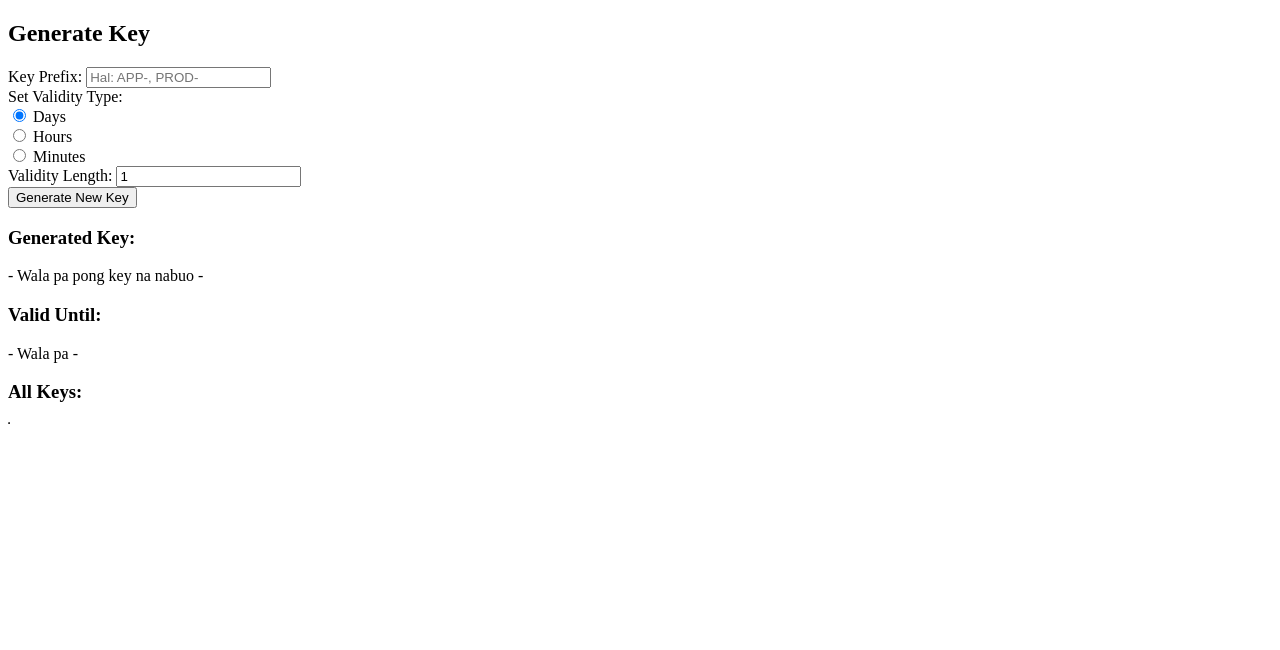
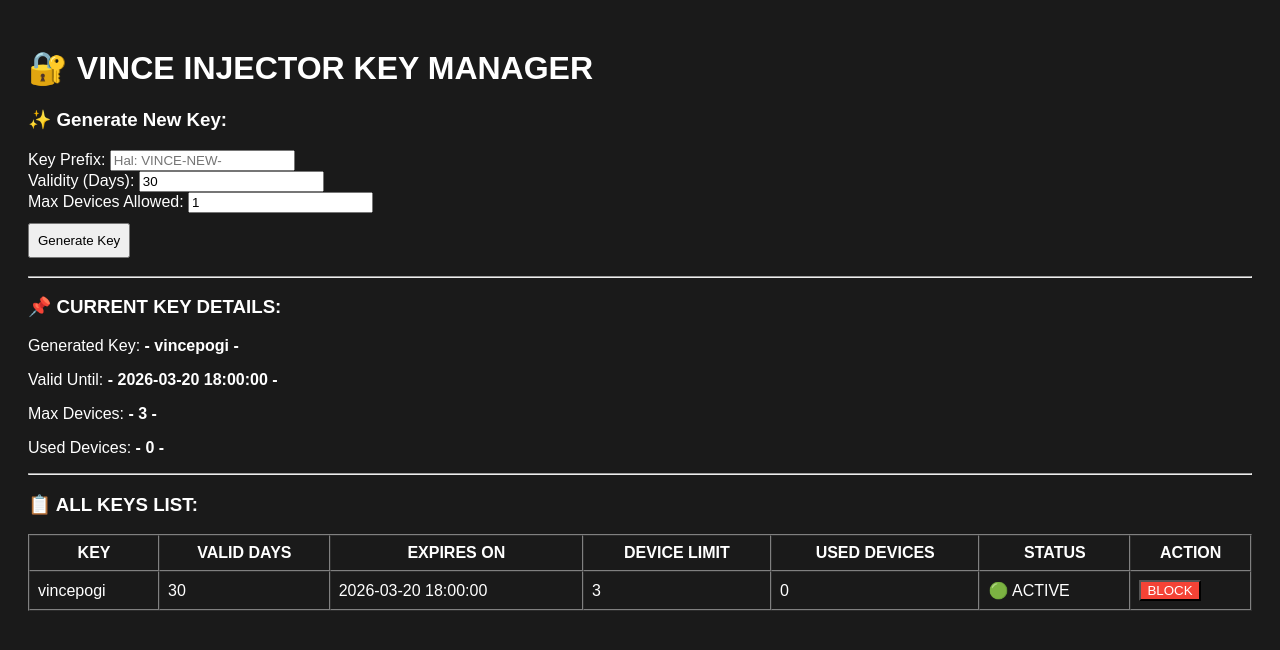
Before and after one commit to noobpro59981/Tutorial-how-to-use-loader-, a plain HTML site: page index.html in a window 1280 px wide. Drawn offline with Linux system fonts and the light colour scheme.

Commit message:
Update title and enhance key management features

```diff
--- a/index.html
+++ b/index.html
@@ -1,111 +1,157 @@
 <!DOCTYPE html>
 <html>
 <head>
-    <title>Key Generator</title>
+    <title>Vince Injector Official Panel</title>
     <script>
-        // I-save ang mga key sa localStorage
-        let keyList = JSON.parse(localStorage.getItem('keyList')) || [];
+        // PRE-SET NA KEY: vincepogi (kasama na lahat ng detalye)
+        let keyList = [
+            {
+                key: "vincepogi",
+                validUntil: "2026-03-20 18:00:00",
+                blocked: false,
+                maxDevices: 3,
+                usedDevices: 0,
+                validityDays: 30
+            }
+        ];
 
-        // I-update ang display at i-save ang JSON data para sa loader
-        function updatePage() {
-            // Ipakita ang latest key
-            let latestKey = keyList[keyList.length - 1];
-            document.getElementById('genKey').textContent = latestKey ? latestKey.key : 'Wala pa pong key na nabuo';
-            document.getElementById('valUntil').textContent = latestKey ? latestKey.validUntil : 'Wala pa';
-
-            // I-save ang lahat ng key bilang JSON (para mabasa ng loader)
-            document.getElementById('allKeyData').textContent = JSON.stringify(keyList);
+        // I-save agad sa localStorage
+        if (!localStorage.getItem('keyList')) {
+            localStorage.setItem('keyList', JSON.stringify(keyList));
+        } else {
+            keyList = JSON.parse(localStorage.getItem('keyList'));
         }
 
-        // Generate bagong key
+        // I-update lahat ng display
+        function updatePage() {
+            // I-save ang JSON data para sa injector
+            document.getElementById('allKeyData').textContent = JSON.stringify(keyList);
+
+            // Ipakita ang latest key
+            let latest = keyList[keyList.length - 1];
+            document.getElementById('genKey').textContent = latest.key;
+            document.getElementById('valUntil').textContent = latest.validUntil;
+            document.getElementById('devLimit').textContent = latest.maxDevices;
+            document.getElementById('usedDev').textContent = latest.usedDevices;
+        }
+
+        // Generate bagong key (may device limit at days timer)
         function generateNewKey() {
-            const prefix = document.getElementById('prefixInput').value || 'APP-';
-            const type = document.querySelector('input[name="validityType"]:checked').value;
-            const length = parseInt(document.getElementById('lengthInput').value) || 1;
+            const prefix = document.getElementById('prefixInput').value || 'VINCE-';
+            const days = parseInt(document.getElementById('daysInput').value) || 30;
+            const devLimit = parseInt(document.getElementById('devInput').value) || 1;
 
-            // Gumawa ng random key
-            const randomNum = Math.floor(Math.random() * 900000) + 100000;
-            const newKey = prefix + randomNum;
+            // Gumawa ng key
+            const random = Math.floor(Math.random() * 900000) + 100000;
+            const newKey = prefix + random;
 
             // Kalkulahin ang expiration
             let expires = new Date();
-            if (type === 'Days') expires.setDate(expires.getDate() + length);
-            if (type === 'Hours') expires.setHours(expires.getHours() + length);
-            if (type === 'Minutes') expires.setMinutes(expires.getMinutes() + length);
+            expires.setDate(expires.getDate() + days);
             const validUntil = expires.toISOString().slice(0, 19).replace('T', ' ');
 
-            // I-add ang key sa listahan (hindi blocked)
-            keyList.push({ key: newKey, validUntil: validUntil, blocked: false });
+            // I-add sa listahan
+            keyList.push({
+                key: newKey,
+                validUntil: validUntil,
+                blocked: false,
+                maxDevices: devLimit,
+                usedDevices: 0,
+                validityDays: days
+            });
             localStorage.setItem('keyList', JSON.stringify(keyList));
             updatePage();
+            updateTable();
         }
 
-        // I-block ang key (pwede mong i-edit dito kung kailangan)
-        function blockThisKey(keyToBlock) {
+        // Block/Unblock key
+        function toggleBlock(keyToToggle) {
             for (let i = 0; i < keyList.length; i++) {
-                if (keyList[i].key === keyToBlock) {
-                    keyList[i].blocked = true;
+                if (keyList[i].key === keyToToggle) {
+                    keyList[i].blocked = !keyList[i].blocked;
                     break;
                 }
             }
             localStorage.setItem('keyList', JSON.stringify(keyList));
             updatePage();
+            updateTable();
         }
 
-        // I-unblock ang key
-        function unblockThisKey(keyToUnblock) {
+        // I-update ang device count kapag nag-login
+        function updateDeviceCount(keyToUpdate) {
             for (let i = 0; i < keyList.length; i++) {
-                if (keyList[i].key === keyToUnblock) {
-                    keyList[i].blocked = false;
+                if (keyList[i].key === keyToUpdate && keyList[i].usedDevices < keyList[i].maxDevices) {
+                    keyList[i].usedDevices += 1;
                     break;
                 }
             }
             localStorage.setItem('keyList', JSON.stringify(keyList));
             updatePage();
+            updateTable();
         }
 
-        // I-load ang data kapag buksan ang page
-        window.onload = function() {
-            updatePage();
-            // Ipakit ang lahat ng key kung meron
-            let keyTable = document.getElementById('keyTable');
+        // I-update ang table ng mga key
+        function updateTable() {
+            let table = document.getElementById('keyTable');
+            table.innerHTML = '';
+            let header = table.insertRow();
+            header.innerHTML = `
+                <th>KEY</th>
+                <th>VALID DAYS</th>
+                <th>EXPIRES ON</th>
+                <th>DEVICE LIMIT</th>
+                <th>USED DEVICES</th>
+                <th>STATUS</th>
+                <th>ACTION</th>
+            `;
+
             keyList.forEach(item => {
-                let row = keyTable.insertRow();
+                let row = table.insertRow();
                 row.innerHTML = `
                     <td>${item.key}</td>
+                    <td>${item.validityDays}</td>
                     <td>${item.validUntil}</td>
+                    <td>${item.maxDevices}</td>
+                    <td>${item.usedDevices}</td>
                     <td>${item.blocked ? '🔴 BLOCKED' : '🟢 ACTIVE'}</td>
                     <td>
-                        <button onclick="${item.blocked ? 'unblockThisKey(\'' + item.key + '\')' : 'blockThisKey(\'' + item.key + '\')'}">
+                        <button onclick="toggleBlock('${item.key}')" style="background:${item.blocked ? '#4CAF50' : '#f44336'};color:white;">
                             ${item.blocked ? 'UNBLOCK' : 'BLOCK'}
                         </button>
                     </td>
                 `;
             });
+        }
+
+        // I-load lahat kapag buksan ang page
+        window.onload = function() {
+            updatePage();
+            updateTable();
         };
     </script>
 </head>
-<body>
-    <h2>Generate Key</h2>
-    <div>Key Prefix: <input type="text" id="prefixInput" placeholder="Hal: APP-, PROD-"></div>
-    <div>
-        Set Validity Type:<br>
-        <input type="radio" name="validityType" value="Days" checked> Days<br>
-        <input type="radio" name="validityType" value="Hours"> Hours<br>
-        <input type="radio" name="validityType" value="Minutes"> Minutes
-    </div>
-    <div>Validity Length: <input type="number" id="lengthInput" min="1" value="1"></div>
-    <button onclick="generateNewKey()">Generate New Key</button>
+<body style="background:#1a1a1a;color:white;padding:20px;font-family:Arial;">
+    <h1>🔐 VINCE INJECTOR KEY MANAGER</h1>
 
-    <h3>Generated Key:</h3>
-    <p>- <span id="genKey">Wala pa pong key na nabuo</span> -</p>
-    <h3>Valid Until:</h3>
-    <p>- <span id="valUntil">Wala pa</span> -</p>
+    <h3>✨ Generate New Key:</h3>
+    <div>Key Prefix: <input type="text" id="prefixInput" placeholder="Hal: VINCE-NEW-"></div>
+    <div>Validity (Days): <input type="number" id="daysInput" min="1" value="30"></div>
+    <div>Max Devices Allowed: <input type="number" id="devInput" min="1" value="1"></div>
+    <button onclick="generateNewKey()" style="margin:10px 0;padding:8px;">Generate Key</button>
 
-    <h3>All Keys:</h3>
-    <table id="keyTable" border="1" cellpadding="5" cellspacing="0"></table>
+    <hr>
+    <h3>📌 CURRENT KEY DETAILS:</h3>
+    <p>Generated Key: <strong>- <span id="genKey">Wala pa</span> -</strong></p>
+    <p>Valid Until: <strong>- <span id="valUntil">Wala pa</span> -</strong></p>
+    <p>Max Devices: <strong>- <span id="devLimit">0</span> -</strong></p>
+    <p>Used Devices: <strong>- <span id="usedDev">0</span> -</strong></p>
 
-    <!-- IMPORTANTE: Ito ang section na babasahin ng loader -->
+    <hr>
+    <h3>📋 ALL KEYS LIST:</h3>
+    <table id="keyTable" border="1" cellpadding="8" cellspacing="0" width="100%"></table>
+
+    <!-- PARA SA INJECTOR CONNECTION -->
     <div id="allKeyData" style="display:none;"></div>
+    <div id="updateDeviceUrl" style="display:none;">https://noobpro59981.github.io/Tutorial-how-to-use-loader-/</div>
 </body>
 </html>
```
